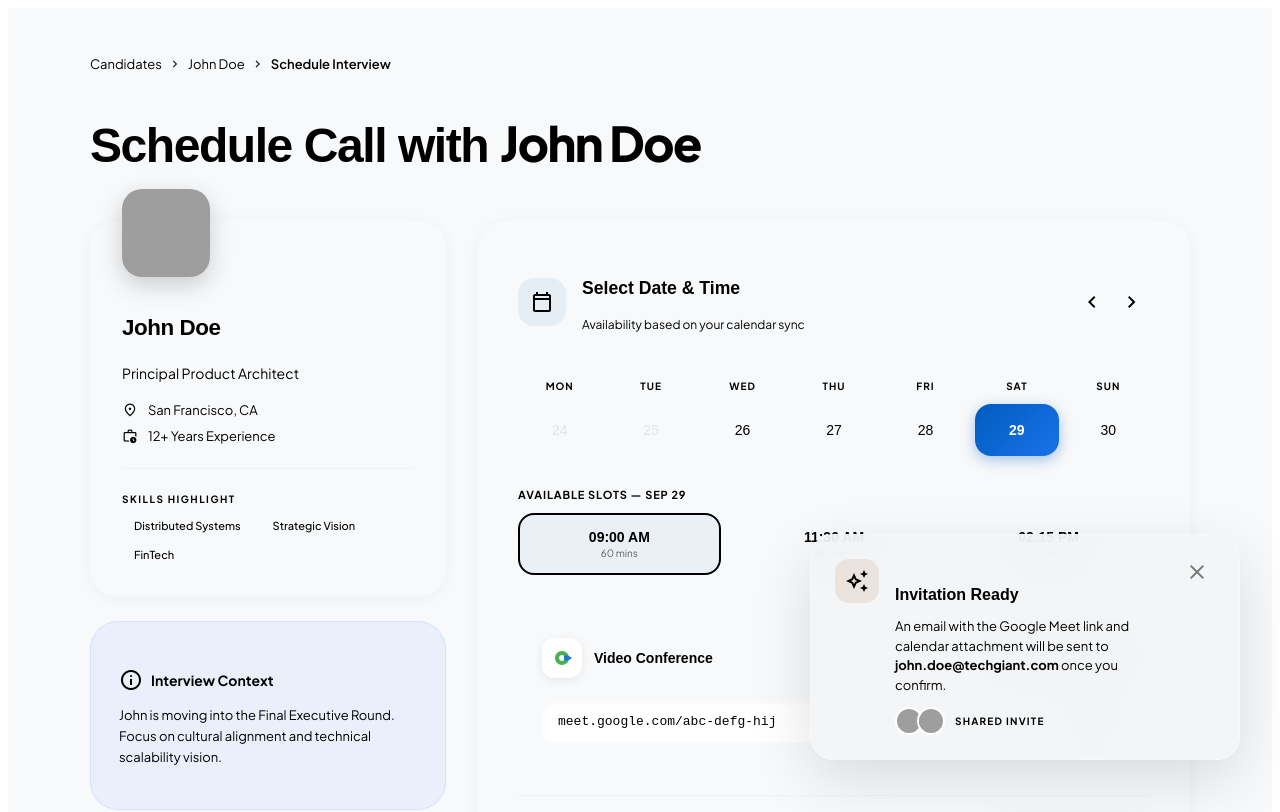
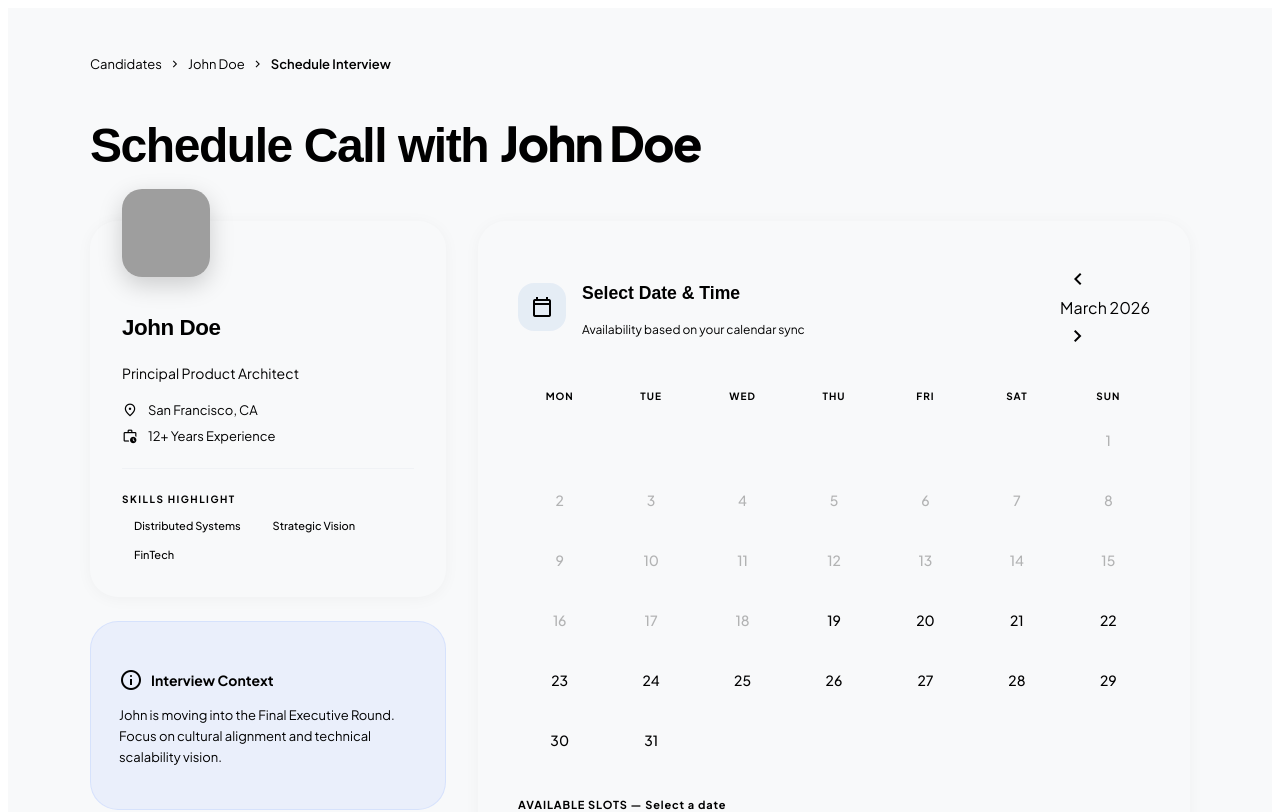
Before and after one commit to Oussemagu/Recruti-tn, an Angular app in the folder src/frontend/recruti_front/: page /schedule-interview in a window 1280 px wide. Shown: the top 812 px of the page. Built offline with nearby package versions, Linux system fonts and the light colour scheme; grey boxes are pictures that could not be loaded; a web font is replaced by a local one.

Commit message:
sprint 3 : refactoring the schedule interview interface , refining the calender and link FE to BE

```diff
--- a/src/frontend/recruti_front/src/app/features/schedule-interview/schedule-interview.component.html
+++ b/src/frontend/recruti_front/src/app/features/schedule-interview/schedule-interview.component.html
@@ -12,10 +12,37 @@
     Schedule Call with <span class="text-primary">{{ candidate.name }}</span>
   </h2>
 
+  <!-- ── Google Calendar Not Connected Banner ──────────────────────────────── -->
+  <div class="google-banner" *ngIf="googleNotConnected">
+    <div class="google-banner-left">
+      <svg viewBox="0 0 48 48" class="banner-meet-logo" xmlns="http://www.w3.org/2000/svg">
+        <path fill="#4CAF50" d="M24,10C16.268,10,10,16.268,10,24s6.268,14,14,14s14-6.268,14-14S31.732,10,24,10z"/>
+        <path fill="#FFF" d="M30,24c0-3.314-2.686-6-6-6s-6,2.686-6,6s2.686,6,6,6S30,27.314,30,24z"/>
+        <path fill="#1976D2" d="M44,24l-8-5v10L44,24z"/>
+        <path fill="#1976D2" d="M36,19h-8v10h8V19z"/>
+      </svg>
+      <div>
+        <p class="banner-title">Google Calendar not connected</p>
+        <p class="banner-subtitle">
+          You need to connect your Google account once to schedule interviews and generate Meet links.
+        </p>
+      </div>
+    </div>
+    <button class="banner-btn" (click)="connectGoogleCalendar()" [disabled]="isConnecting">
+      <span class="material-symbols-outlined">open_in_new</span>
+      {{ isConnecting ? 'Opening...' : 'Connect Google Calendar' }}
+    </button>
+  </div>
+
+  <!-- Instructions after opening consent tab -->
+  <div class="info-banner" *ngIf="errorMessage && !googleNotConnected">
+    <span class="material-symbols-outlined">info</span>
+    <p>{{ errorMessage }}</p>
+  </div>
+
   <div class="bento-grid">
     <!-- Left Column -->
     <div class="left-col">
-      <!-- Profile Card -->
       <div class="profile-card">
         <img [src]="candidate.avatar" [alt]="candidate.name" class="profile-avatar" />
         <div class="profile-body">
@@ -40,7 +67,6 @@
         </div>
       </div>
 
-      <!-- Interview Context -->
       <div class="context-card">
         <h4 class="context-title">
           <span class="material-symbols-outlined">info</span>
@@ -50,8 +76,9 @@
       </div>
     </div>
 
-    <!-- Right Column: Main Interaction Panel -->
+    <!-- Right Column -->
     <div class="main-panel">
+
       <!-- Calendar Header -->
       <div class="panel-header">
         <div class="panel-title-group">
@@ -63,11 +90,12 @@
             <p class="panel-subtitle">Availability based on your calendar sync</p>
           </div>
         </div>
-        <div class="cal-nav">
-          <button class="nav-btn" (click)="prevWeek()">
+        <div class="month-nav">
+          <button class="nav-btn" (click)="prevMonth()" [disabled]="!canGoPrev" [class.disabled]="!canGoPrev">
             <span class="material-symbols-outlined">chevron_left</span>
           </button>
-          <button class="nav-btn" (click)="nextWeek()">
+          <span class="month-label">{{ currentMonthLabel }}</span>
+          <button class="nav-btn" (click)="nextMonth()">
             <span class="material-symbols-outlined">chevron_right</span>
           </button>
         </div>
@@ -79,30 +107,32 @@
         <button
           *ngFor="let day of calendarDays"
           class="day-btn"
-          [class.disabled]="day.disabled"
-          [class.selected]="day.date === selectedDate"
-          [disabled]="day.disabled"
-          (click)="selectDate(day.date)">
-          {{ day.date }}
+          [class.empty]="day.isEmpty"
+          [class.past]="day.isPast && !day.isEmpty"
+          [class.today]="day.isToday"
+          [class.selected]="isDaySelected(day)"
+          [disabled]="day.isEmpty || day.isPast"
+          (click)="selectDay(day)">
+          <span *ngIf="!day.isEmpty">{{ day.date }}</span>
         </button>
       </div>
 
       <!-- Time Slots -->
       <div class="slots-section">
-        <span class="slots-label">AVAILABLE SLOTS — SEP {{ selectedDate }}</span>
+        <span class="slots-label">AVAILABLE SLOTS — {{ selectedDateLabel }}</span>
         <div class="slots-grid">
           <button
             *ngFor="let slot of timeSlots"
             class="slot-btn"
             [class.selected]="slot.time === selectedSlot"
             (click)="selectSlot(slot.time)">
-            <span class="slot-time">{{ slot.time }}</span>
+            <span class="slot-time">{{ slot.display }}</span>
             <span class="slot-duration">{{ slot.duration }}</span>
           </button>
         </div>
       </div>
 
-      <!-- Google Meet Integration -->
+      <!-- Google Meet -->
       <div class="meet-section">
         <div class="meet-header">
           <div class="meet-title-group">
@@ -116,11 +146,15 @@
             </div>
             <h4 class="meet-title">Video Conference</h4>
           </div>
-          <button class="autogen-btn" (click)="generateMeetLink()">Auto-generate Link</button>
         </div>
         <div class="meet-input-wrap">
-          <input type="text" [value]="meetLink" readonly class="meet-input" />
-          <button class="copy-btn" (click)="copyMeetLink()">
+          <input
+            type="text"
+            [value]="meetLink || 'Link will appear after sending invitation'"
+            readonly
+            class="meet-input"
+            [class.placeholder]="!meetLink" />
+          <button class="copy-btn" (click)="copyMeetLink()" [disabled]="!meetLink">
             <span class="material-symbols-outlined">{{ copied ? 'check' : 'content_copy' }}</span>
           </button>
         </div>
@@ -133,17 +167,22 @@
           Calendar collision check passed
         </div>
         <div class="footer-actions">
-          <button class="btn-cancel">Cancel</button>
-          <button class="btn-send signature-gradient" (click)="sendInvitation()">
-            Send Invitation
+          <button class="btn-cancel" (click)="cancelInterview()">Cancel</button>
+          <button
+            class="btn-send signature-gradient"
+            (click)="sendInvitation()"
+            [disabled]="isLoading || !selectedDay">
+            <span *ngIf="!isLoading">Send Invitation</span>
+            <span *ngIf="isLoading">Scheduling...</span>
           </button>
         </div>
       </div>
+
     </div>
   </div>
 </main>
 
-<!-- Toast Notification -->
+<!-- Toast -->
 <div class="toast" [class.visible]="showToast">
   <div class="toast-icon">
     <span class="material-symbols-outlined">auto_awesome</span>
@@ -157,7 +196,7 @@
     <div class="toast-meta">
       <div class="avatars">
         <img src="https://i.pravatar.cc/24?img=12" class="mini-avatar" />
-        <img src="https://i.pravatar.cc/24?img=7" class="mini-avatar" />
+        <img src="https://i.pravatar.cc/24?img=7"  class="mini-avatar" />
       </div>
       <span class="shared-label">Shared invite</span>
     </div>
--- a/src/frontend/recruti_front/src/app/features/schedule-interview/schedule-interview.component.ts
+++ b/src/frontend/recruti_front/src/app/features/schedule-interview/schedule-interview.component.ts
@@ -1,5 +1,32 @@
-import { Component } from '@angular/core';
+import { Component, OnInit } from '@angular/core';
 import { CommonModule } from '@angular/common';
+import { HttpClient, HttpHeaders } from '@angular/common/http';
+
+interface ScheduleInterviewRequest {
+  candidateName:   string;
+  candidateEmail:  string;
+  recruiterEmail:  string;
+  startDateTime:   string;
+  durationMinutes: number;
+  interviewTitle:  string;
+}
+
+interface ScheduleInterviewResponse {
+  calendarEventId: string;
+  meetLink:        string;
+  startDateTime:   string;
+  endDateTime:     string;
+  invitationSent:  boolean;
+}
+
+interface CalendarDay {
+  date:    number;
+  month:   number;
+  year:    number;
+  isToday: boolean;
+  isPast:  boolean;
+  isEmpty: boolean;
+}
 
 @Component({
   selector: 'app-schedule-interview',
@@ -8,89 +35,243 @@ import { CommonModule } from '@angular/common';
   templateUrl: './schedule-interview.component.html',
   styleUrl: './schedule-interview.component.css'
 })
-export class ScheduleInterviewComponent {
-    readonly MAX_DAY = 30;   // ← September has 30 days , to be changed later
+export class ScheduleInterviewComponent implements OnInit {
+
+  private readonly API        = 'http://localhost:9091/api/interviews';
+  private readonly GOOGLE_API = 'http://localhost:9091/api/google';
+
   candidate = {
-    name: 'John Doe',
-    role: 'Principal Product Architect',
-    location: 'San Francisco, CA',
-    experience: '12+ Years Experience',
-    avatar: 'https://i.pravatar.cc/150?img=7',
-    email: 'john.doe@techgiant.com',
-    skills: ['Distributed Systems', 'Strategic Vision', 'FinTech'],
+    name:           'John Doe',
+    role:           'Principal Product Architect',
+    location:       'San Francisco, CA',
+    experience:     '12+ Years Experience',
+    avatar:         'https://i.pravatar.cc/150?img=7',
+    email:          'oussemaguerriche@gmail.com',
+    recruiterEmail: 'oussemaguerriche1@gmail.com',
+    skills:         ['Distributed Systems', 'Strategic Vision', 'FinTech'],
     interviewContext:
       'John is moving into the Final Executive Round. Focus on cultural alignment and technical scalability vision.'
   };
 
-  dayLabels = ['Mon', 'Tue', 'Wed', 'Thu', 'Fri', 'Sat', 'Sun'];
-
-  calendarDays = [
-    { date: 24, disabled: true },
-    { date: 25, disabled: true },
-    { date: 26, disabled: false },
-    { date: 27, disabled: false },
-    { date: 28, disabled: false },
-    { date: 29, disabled: false },
-    { date: 30, disabled: false }
+  dayLabels  = ['Mon', 'Tue', 'Wed', 'Thu', 'Fri', 'Sat', 'Sun'];
+  monthNames = [
+    'January','February','March','April','May','June',
+    'July','August','September','October','November','December'
   ];
 
+  currentMonth!: number;
+  currentYear!:  number;
+  calendarDays:  CalendarDay[] = [];
+  selectedDay:   CalendarDay | null = null;
+
   timeSlots = [
-    { time: '09:00 AM', duration: '60 mins' },
-    { time: '11:30 AM', duration: '60 mins' },
-    { time: '02:15 PM', duration: '60 mins' }
+    { time: '09:00', display: '09:00 AM', duration: '60 mins' },
+    { time: '11:30', display: '11:30 AM', duration: '60 mins' },
+    { time: '14:15', display: '02:15 PM', duration: '60 mins' }
   ];
+  selectedSlot = '09:00';
 
-  selectedDate: number = 29;
-  selectedSlot: string = '09:00 AM';
-  meetLink: string = 'meet.google.com/abc-defg-hij';
-  copied: boolean = false;
-  showToast: boolean = true;
+  meetLink:        string  = '';
+  copied:          boolean = false;
+  showToast:       boolean = false;
+  isLoading:       boolean = false;
+  errorMessage:    string  = '';
+  calendarEventId: string  = '';
 
-  selectDate(date: number) { this.selectedDate = date; }
-  selectSlot(slot: string) { this.selectedSlot = slot; }
+  // Google Calendar connection state
+  googleNotConnected: boolean = false;
+  isConnecting:       boolean = false;
 
-  generateMeetLink() {
-    const chars = 'abcdefghijklmnopqrstuvwxyz';
-    const rand = (n: number) => Array.from({length: n}, () => chars[Math.floor(Math.random() * chars.length)]).join('');
-    this.meetLink = `meet.google.com/${rand(3)}-${rand(4)}-${rand(3)}`;
+  constructor(private http: HttpClient) {}
+
+  ngOnInit(): void {
+    const today       = new Date();
+    this.currentMonth = today.getMonth();
+    this.currentYear  = today.getFullYear();
+    this.buildCalendar();
   }
 
-  copyMeetLink() {
+  buildCalendar(): void {
+    const today    = new Date();
+    const firstDay = new Date(this.currentYear, this.currentMonth, 1);
+    const lastDay  = new Date(this.currentYear, this.currentMonth + 1, 0);
+
+    let startOffset = firstDay.getDay() - 1;
+    if (startOffset < 0) startOffset = 6;
+
+    this.calendarDays = [];
+
+    for (let i = 0; i < startOffset; i++) {
+      this.calendarDays.push({ date: 0, month: 0, year: 0, isToday: false, isPast: false, isEmpty: true });
+    }
+
+    for (let d = 1; d <= lastDay.getDate(); d++) {
+      const thisDate  = new Date(this.currentYear, this.currentMonth, d);
+      const todayDate = new Date(today.getFullYear(), today.getMonth(), today.getDate());
+      this.calendarDays.push({
+        date: d, month: this.currentMonth, year: this.currentYear,
+        isToday: thisDate.toDateString() === today.toDateString(),
+        isPast:  thisDate < todayDate,
+        isEmpty: false
+      });
+    }
+
+    const remaining = 42 - this.calendarDays.length;
+    for (let i = 0; i < remaining; i++) {
+      this.calendarDays.push({ date: 0, month: 0, year: 0, isToday: false, isPast: false, isEmpty: true });
+    }
+  }
+
+  get currentMonthLabel(): string {
+    return `${this.monthNames[this.currentMonth]} ${this.currentYear}`;
+  }
+
+  get canGoPrev(): boolean {
+    const today = new Date();
+    return !(this.currentMonth === today.getMonth() && this.currentYear === today.getFullYear());
+  }
+
+  prevMonth(): void {
+    if (!this.canGoPrev) return;
+    if (this.currentMonth === 0) { this.currentMonth = 11; this.currentYear--; }
+    else { this.currentMonth--; }
+    this.selectedDay = null;
+    this.buildCalendar();
+  }
+
+  nextMonth(): void {
+    if (this.currentMonth === 11) { this.currentMonth = 0; this.currentYear++; }
+    else { this.currentMonth++; }
+    this.selectedDay = null;
+    this.buildCalendar();
+  }
+
+  selectDay(day: CalendarDay): void {
+    if (day.isEmpty || day.isPast) return;
+    this.selectedDay = day;
+  }
+
+  isDaySelected(day: CalendarDay): boolean {
+    if (!this.selectedDay || day.isEmpty) return false;
+    return day.date === this.selectedDay.date &&
+           day.month === this.selectedDay.month &&
+           day.year === this.selectedDay.year;
+  }
+
+  get selectedDateLabel(): string {
+    if (!this.selectedDay) return 'Select a date';
+    return `${this.monthNames[this.selectedDay.month].slice(0, 3).toUpperCase()} ${this.selectedDay.date}`;
+  }
+
+  selectSlot(slot: string): void { this.selectedSlot = slot; }
+
+  private buildStartDateTime(): string {
+    if (!this.selectedDay) return '';
+    const m = (this.selectedDay.month + 1).toString().padStart(2, '0');
+    const d = this.selectedDay.date.toString().padStart(2, '0');
+    return `${this.selectedDay.year}-${m}-${d}T${this.selectedSlot}:00`;
+  }
+
+  copyMeetLink(): void {
     navigator.clipboard.writeText(this.meetLink);
     this.copied = true;
     setTimeout(() => this.copied = false, 2000);
   }
 
+  // ── Google Calendar Connection ─────────────────────────────────────────────
 
-  prevWeek() {
-    const first = this.calendarDays[0].date;
-    const newFirst = first - 7;
+  connectGoogleCalendar(): void {
+    this.isConnecting = true;
+    this.errorMessage = '';
 
-    if (newFirst < 1) {
-      return; // already at the beginning of the month → do nothing
+    const token   = localStorage.getItem('token');
+    const headers = new HttpHeaders({ 'Authorization': `Bearer ${token}` });
+
+    this.http.get<{ url: string }>(`${this.GOOGLE_API}/connect`, { headers })
+      .subscribe({
+        next: (res) => {
+          this.isConnecting = false;
+          // Open Google consent in a new tab — recruiter approves there
+          window.open(res.url, '_blank');
+          // Update UI to guide the recruiter
+          this.googleNotConnected = false;
+          this.errorMessage = 'Please approve access in the new tab, then click "Send Invitation" again.';
+        },
+        error: (err) => {
+          this.isConnecting = false;
+          this.errorMessage = err.error?.error ?? 'Failed to get Google authorization URL.';
+        }
+      });
+  }
+
+  // ── Send Invitation ────────────────────────────────────────────────────────
+
+  sendInvitation(): void {
+    if (!this.selectedDay) {
+      this.errorMessage = 'Please select a date first.';
+      return;
     }
 
-    this.calendarDays = this.calendarDays.map(d => ({ ...d, date: d.date - 7 }));
+    this.isLoading          = true;
+    this.errorMessage       = '';
+    this.googleNotConnected = false;
 
-    if (this.selectedDate >= first) {
-      this.selectedDate = this.calendarDays[0].date;
-    }
+    const token   = localStorage.getItem('token');
+    const headers = new HttpHeaders({
+      'Content-Type':  'application/json',
+      'Authorization': `Bearer ${token}`
+    });
+
+    const body: ScheduleInterviewRequest = {
+      candidateName:   this.candidate.name,
+      candidateEmail:  this.candidate.email,
+      recruiterEmail:  this.candidate.recruiterEmail,
+      startDateTime:   this.buildStartDateTime(),
+      durationMinutes: 60,
+      interviewTitle:  `Interview – ${this.candidate.name}`
+    };
+
+    this.http.post<ScheduleInterviewResponse>(this.API, body, { headers })
+      .subscribe({
+        next: (res) => {
+          this.isLoading          = false;
+          this.meetLink           = res.meetLink;
+          this.calendarEventId    = res.calendarEventId;
+          this.showToast          = true;
+          this.googleNotConnected = false;
+        },
+        error: (err) => {
+          this.isLoading = false;
+          const message: string = err.error?.error ?? err.error ?? '';
+
+          // Detect "not connected" specifically → show connect banner
+          if (message.toLowerCase().includes('not connected') ||
+              message.toLowerCase().includes('has not connected')) {
+            this.googleNotConnected = true;
+          } else {
+            this.errorMessage = message || 'An error occurred. Please try again.';
+          }
+        }
+      });
   }
 
-  nextWeek() {
-    const last = this.calendarDays[this.calendarDays.length - 1].date;
-    const newFirst = this.calendarDays[0].date + 7;
+  cancelInterview(): void {
+    if (!this.calendarEventId) return;
 
-    if (newFirst > this.MAX_DAY) {
-      return; // already at the last week of September → do nothing
-    }
+    const token   = localStorage.getItem('token');
+    const headers = new HttpHeaders({ 'Authorization': `Bearer ${token}` });
 
-    this.calendarDays = this.calendarDays.map(d => ({ ...d, date: d.date + 7 }));
-
-    if (this.selectedDate <= last) {
-      this.selectedDate = this.calendarDays[0].date;
-    }
+    this.http.delete(`${this.API}/${this.calendarEventId}`, { headers })
+      .subscribe({
+        next: () => {
+          this.showToast       = false;
+          this.meetLink        = '';
+          this.calendarEventId = '';
+          this.selectedDay     = null;
+        },
+        error: (err) => {
+          this.errorMessage = err.error?.error ?? 'Failed to cancel.';
+        }
+      });
   }
-
-  sendInvitation() { this.showToast = true; }
 }
```
Also changed, not shown: src/frontend/recruti_front/src/app/features/schedule-interview/schedule-interview.component.css (+77 -0 lines).
